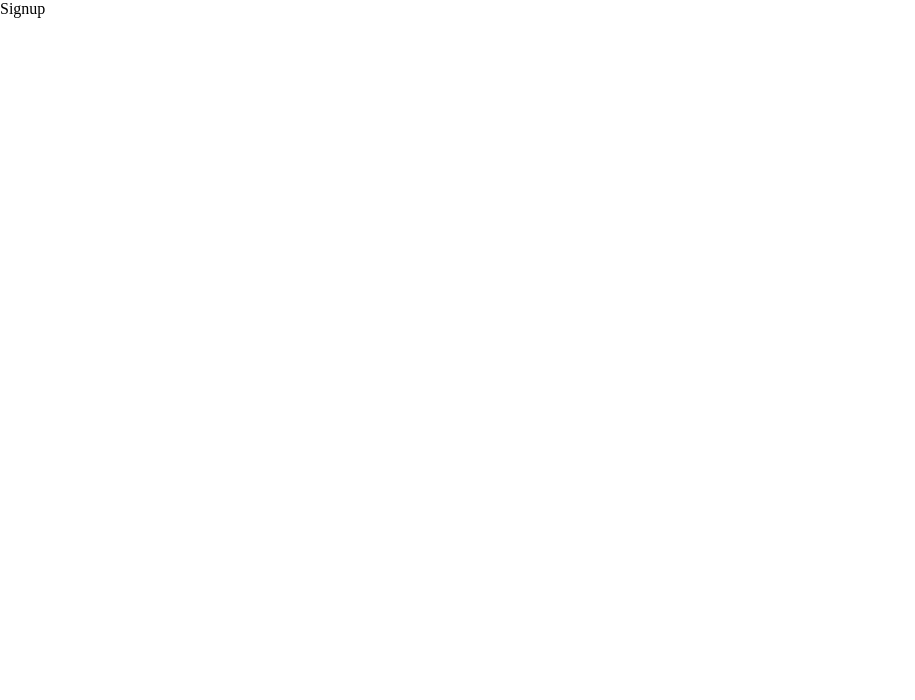
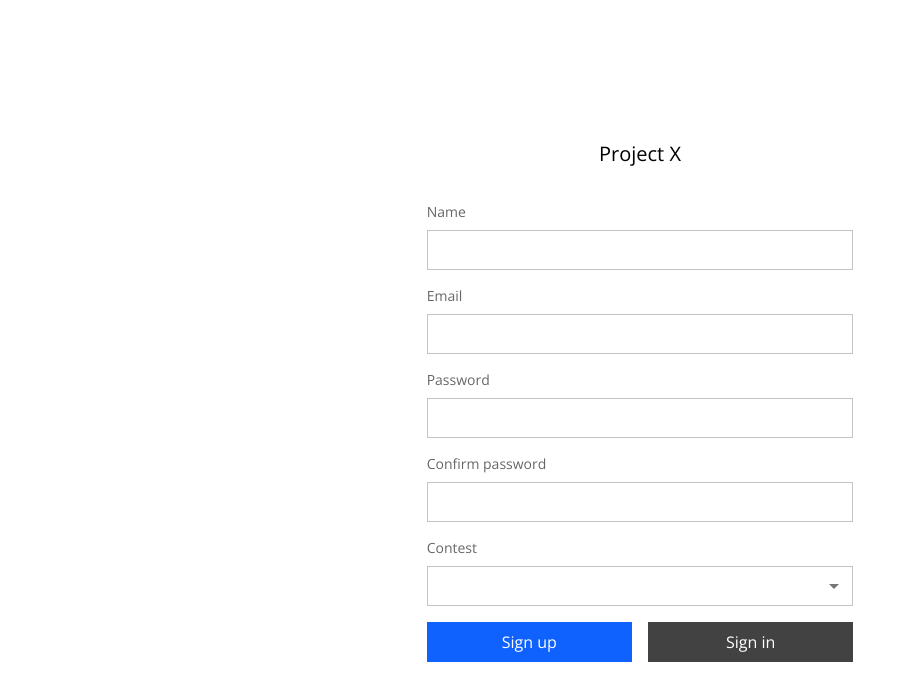
Before and after one commit to ensiasit/project-x-ui, a React (Create React App) app: page /signup in a window 1280 px wide. Shown: the top 700 px of the page, without its empty margins (0-915 px from the left). Built offline with nearby package versions, Linux system fonts and the light colour scheme.

Commit message:
Add Signin/Signup forms with navigation

```diff
--- a/src/App.tsx
+++ b/src/App.tsx
@@ -1,14 +1,32 @@
 import { Route, Routes } from "react-router-dom";
 
+import { useState } from "react";
+import { ThemeProvider } from "@mui/material";
 import { Dashboard, Signin, Signup } from "./pages";
+import { darkTheme, lightTheme } from "./helpers/theme.constans";
 
 const App = () => {
+  const [theme, setTheme] = useState(lightTheme);
+
+  const toggleTheme = () => {
+    if (theme === lightTheme) {
+      setTheme(darkTheme);
+    } else {
+      setTheme(lightTheme);
+    }
+  };
+
   return (
-    <Routes>
-      <Route path="/dashboard" element={<Dashboard />} />
-      <Route path="/signin" element={<Signin />} />
-      <Route path="/signup" element={<Signup />} />
-    </Routes>
+    <ThemeProvider theme={theme}>
+      <Routes>
+        <Route
+          path="/dashboard"
+          element={<Dashboard toggleTheme={toggleTheme} />}
+        />
+        <Route path="/signin" element={<Signin />} />
+        <Route path="/signup" element={<Signup />} />
+      </Routes>
+    </ThemeProvider>
   );
 };
 
--- a/src/helpers/theme.constans.ts
+++ b/src/helpers/theme.constans.ts
@@ -33,6 +33,12 @@ export const lightTheme = createTheme({
       default: "white",
       paper: "white",
     },
+    primary: {
+      main: "#0f62fe",
+    },
+    secondary: {
+      main: grey[800],
+    },
   },
 });
 
@@ -45,5 +51,11 @@ export const darkTheme = createTheme({
       paper: "black",
     },
     divider: grey[800],
+    primary: {
+      main: "#0f62fe",
+    },
+    secondary: {
+      main: grey[700],
+    },
   },
 });
--- a/src/pages/Dashboard/Dashboard.tsx
+++ b/src/pages/Dashboard/Dashboard.tsx
@@ -1,19 +1,12 @@
-import { useState } from "react";
-import { ThemeProvider, Typography } from "@mui/material";
-
-import { lightTheme, darkTheme } from "../../helpers/theme.constans";
+import { ThemeProvider, Typography, useTheme } from "@mui/material";
 import { Header, Sidenav, Content } from "../../components";
 
-const Dashboard = () => {
-  const [theme, setTheme] = useState(lightTheme);
+interface DashboardProps {
+  toggleTheme: () => void;
+}
 
-  const toggleTheme = () => {
-    if (theme === lightTheme) {
-      setTheme(darkTheme);
-    } else {
-      setTheme(lightTheme);
-    }
-  };
+const Dashboard = ({ toggleTheme }: DashboardProps) => {
+  const theme = useTheme();
 
   return (
     <ThemeProvider theme={theme}>
--- a/src/pages/Signin/Signin.tsx
+++ b/src/pages/Signin/Signin.tsx
@@ -1,5 +1,95 @@
+import {
+  Box,
+  Button,
+  Grid,
+  Stack,
+  TextField,
+  Typography,
+  useTheme,
+} from "@mui/material";
+import { useState } from "react";
+import { useNavigate } from "react-router-dom";
+
 const Signin = () => {
-  return <div>Signin</div>;
+  const navigate = useNavigate();
+  const { palette, typography } = useTheme();
+  const [email, setEmail] = useState("");
+  const [password, setPassword] = useState("");
+
+  return (
+    <Box
+      sx={{
+        height: "100%",
+        display: "flex",
+        flexDirection: "column",
+        justifyContent: "center",
+        alignItems: "center",
+      }}
+    >
+      <Typography sx={{ fontSize: typography.h6, textAlign: "center", mb: 4 }}>
+        Project X
+      </Typography>
+      <Grid container>
+        <Grid item xs={2} md={3} lg={4} />
+        <Grid item xs={8} md={6} lg={4}>
+          <Stack spacing={2}>
+            <Box>
+              <Typography
+                sx={{
+                  color: palette.text.secondary,
+                  fontSize: typography.body2,
+                  mb: 1,
+                }}
+              >
+                Email
+              </Typography>
+              <TextField
+                fullWidth
+                size="small"
+                value={email}
+                onChange={(e) => setEmail(e.target.value)}
+              />
+            </Box>
+            <Box>
+              <Typography
+                sx={{
+                  color: palette.text.secondary,
+                  fontSize: typography.body2,
+                  mb: 1,
+                }}
+              >
+                Password
+              </Typography>
+              <TextField
+                fullWidth
+                size="small"
+                type="password"
+                value={password}
+                onChange={(e) => setPassword(e.target.value)}
+              />
+            </Box>
+            <Grid container>
+              <Grid item xs={6} sx={{ pr: 1 }}>
+                <Button variant="contained" fullWidth>
+                  Sign in
+                </Button>
+              </Grid>
+              <Grid item xs={6} sx={{ pl: 1 }}>
+                <Button
+                  variant="contained"
+                  color="secondary"
+                  fullWidth
+                  onClick={() => navigate("/signup")}
+                >
+                  Sign up
+                </Button>
+              </Grid>
+            </Grid>
+          </Stack>
+        </Grid>
+      </Grid>
+    </Box>
+  );
 };
 
 export default Signin;
--- a/src/pages/Signup/Signup.tsx
+++ b/src/pages/Signup/Signup.tsx
@@ -1,5 +1,168 @@
+import {
+  Box,
+  Button,
+  Grid,
+  MenuItem,
+  Stack,
+  TextField,
+  Typography,
+  useTheme,
+} from "@mui/material";
+import { useState } from "react";
+import { nanoid } from "nanoid";
+import { useNavigate } from "react-router-dom";
+
 const Signup = () => {
-  return <div>Signup</div>;
+  const navigate = useNavigate();
+  const { palette, typography } = useTheme();
+  const [name, setName] = useState("");
+  const [email, setEmail] = useState("");
+  const [password, setPassword] = useState("");
+  const [confirmPassword, setConfirmPassword] = useState("");
+  const [contest, setContest] = useState("");
+
+  const contests = [
+    { label: "ITHOLIC CPC 2022", value: "itholic-cpc-2022" },
+    { label: "ITHOLIC CPC 2023", value: "itholic-cpc-2023" },
+  ];
+
+  return (
+    <Box
+      sx={{
+        height: "100%",
+        display: "flex",
+        flexDirection: "column",
+        justifyContent: "center",
+        alignItems: "center",
+      }}
+    >
+      <Typography sx={{ fontSize: typography.h6, textAlign: "center", mb: 4 }}>
+        Project X
+      </Typography>
+      <Grid container>
+        <Grid item xs={2} md={3} lg={4} />
+        <Grid item xs={8} md={6} lg={4}>
+          <Stack spacing={2}>
+            <Box>
+              <Typography
+                sx={{
+                  color: palette.text.secondary,
+                  fontSize: typography.body2,
+                  mb: 1,
+                }}
+              >
+                Name
+              </Typography>
+              <TextField
+                fullWidth
+                size="small"
+                value={name}
+                onChange={(e) => setName(e.target.value)}
+              />
+            </Box>
+            <Box>
+              <Typography
+                sx={{
+                  color: palette.text.secondary,
+                  fontSize: typography.body2,
+                  mb: 1,
+                }}
+              >
+                Email
+              </Typography>
+              <TextField
+                fullWidth
+                size="small"
+                value={email}
+                onChange={(e) => setEmail(e.target.value)}
+              />
+            </Box>
+            <Box>
+              <Typography
+                sx={{
+                  color: palette.text.secondary,
+                  fontSize: typography.body2,
+                  mb: 1,
+                }}
+              >
+                Password
+              </Typography>
+              <TextField
+                fullWidth
+                size="small"
+                type="password"
+                value={password}
+                onChange={(e) => setPassword(e.target.value)}
+              />
+            </Box>
+            <Box>
+              <Typography
+                sx={{
+                  color:
+                    password === confirmPassword
+                      ? palette.text.secondary
+                      : palette.error.main,
+                  fontSize: typography.body2,
+                  mb: 1,
+                }}
+              >
+                Confirm password
+              </Typography>
+              <TextField
+                fullWidth
+                type="password"
+                size="small"
+                value={confirmPassword}
+                error={password !== confirmPassword}
+                onChange={(e) => setConfirmPassword(e.target.value)}
+              />
+            </Box>
+            <Box>
+              <Typography
+                sx={{
+                  color: palette.text.secondary,
+                  fontSize: typography.body2,
+                  mb: 1,
+                }}
+              >
+                Contest
+              </Typography>
+              <TextField
+                fullWidth
+                select
+                size="small"
+                value={contest}
+                onChange={(e) => setContest(e.target.value)}
+              >
+                {contests.map(({ label, value }) => (
+                  <MenuItem key={nanoid()} value={value}>
+                    {label}
+                  </MenuItem>
+                ))}
+              </TextField>
+            </Box>
+            <Grid container>
+              <Grid item xs={6} sx={{ pr: 1 }}>
+                <Button variant="contained" fullWidth>
+                  Sign up
+                </Button>
+              </Grid>
+              <Grid item xs={6} sx={{ pl: 1 }}>
+                <Button
+                  variant="contained"
+                  color="secondary"
+                  fullWidth
+                  onClick={() => navigate("/signin")}
+                >
+                  Sign in
+                </Button>
+              </Grid>
+            </Grid>
+          </Stack>
+        </Grid>
+      </Grid>
+    </Box>
+  );
 };
 
 export default Signup;
```
Also changed, not shown: 1 other file (tests, documents, lock files or other folders).
